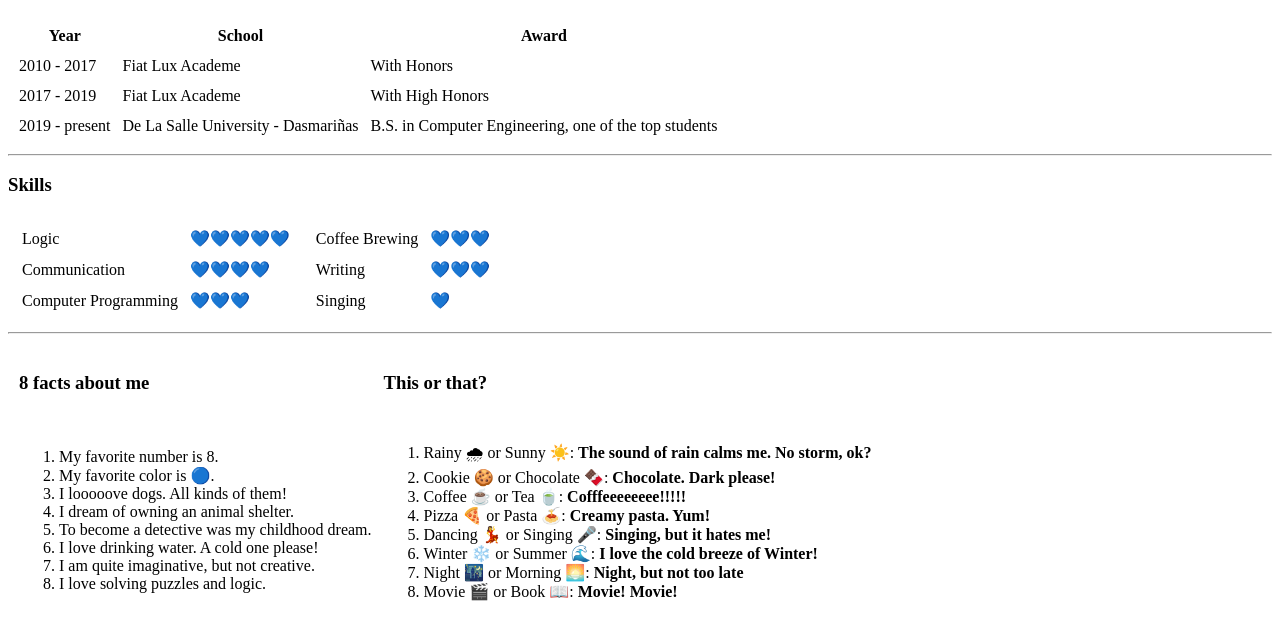
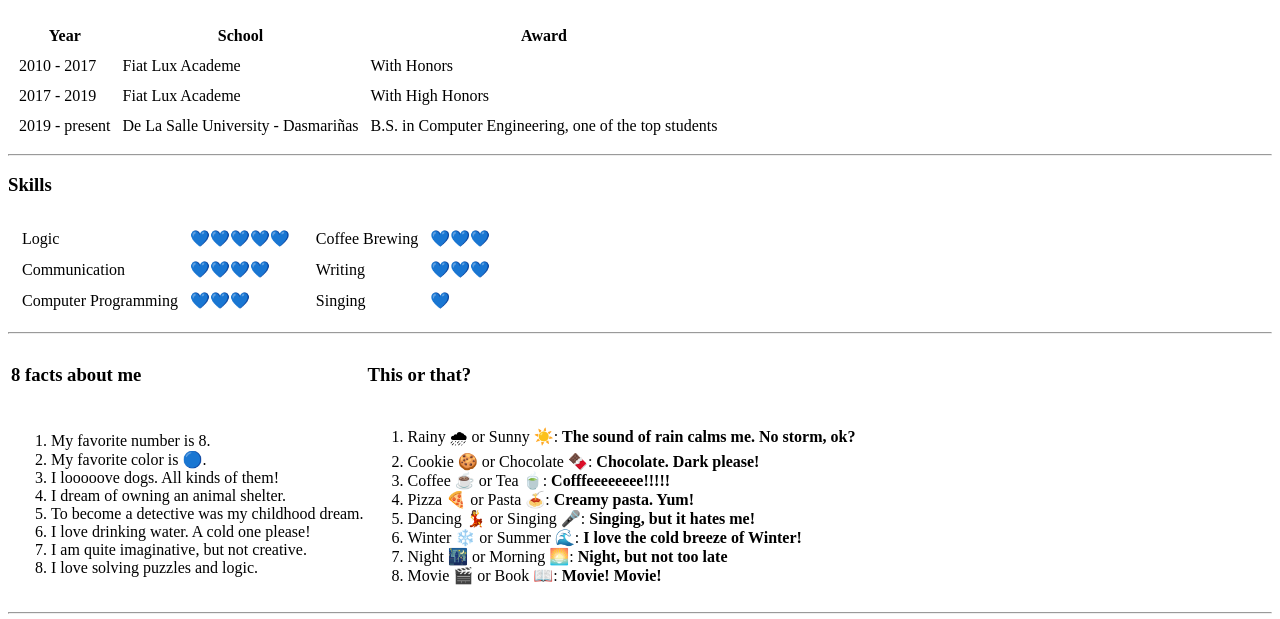
Before and after one commit to venicee08/VenicePersonalProfile, a plain HTML site: page profile.html in a window 1280 px wide. Shown: the part 387-1006 px from the top of the page. Drawn offline with Linux system fonts and the light colour scheme.

Commit message:
Update profile.html

```diff
--- a/profile.html
+++ b/profile.html
@@ -101,7 +101,7 @@
     <hr>
 
     <!--Facts-->
-    <table cellspacing = "10px">
+    <table>
       <tr>
         <td><h3>8 facts about me</h3></td>
         <td><h3>This or that?</h3></td>
```
